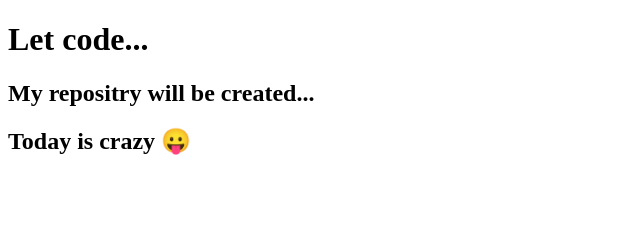
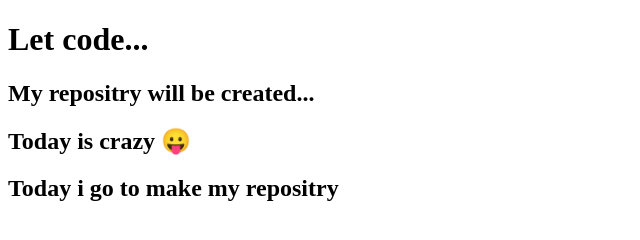
Before and after one commit to WinikeCuamba/WinikeCuamba, a plain HTML site: page index.html in a window 1280 px wide. Shown: the whole page, without its empty margins (0-640 px from the left). Drawn offline with Linux system fonts and the light colour scheme.

Commit message:
fix: actulized repositiry

```diff
--- a/index.html
+++ b/index.html
@@ -9,5 +9,6 @@
     <h1>Let code...</h1>
     <h2> My repositry will be created...</h2>
     <h2>Today is crazy 😛</h2>
+    <h2>Today i go to make my repositry</h2>
 </body>
 </html>
```
